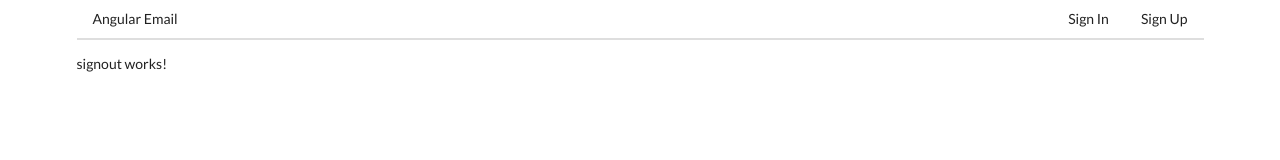
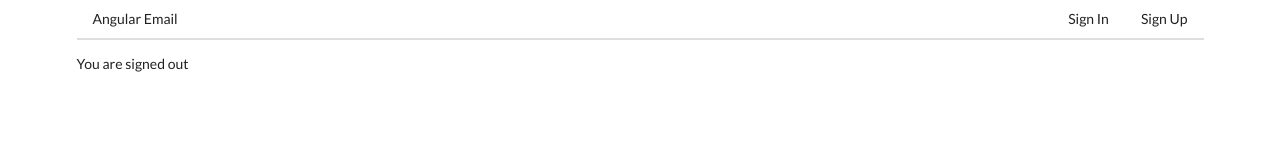
Before and after one commit to akgmage/email-client, an Angular app: page /signout in a window 1280 px wide. Shown: the top 160 px of the page. Built offline with nearby package versions, Linux system fonts and the light colour scheme; no server answers.

Commit message:
Use DI to get access to authService signout method

```diff
--- a/src/app/auth/signout/signout.component.html
+++ b/src/app/auth/signout/signout.component.html
@@ -1 +1 @@
-<p>signout works!</p>
+<p>You are signed out</p>
--- a/src/app/auth/signout/signout.component.ts
+++ b/src/app/auth/signout/signout.component.ts
@@ -1,5 +1,5 @@
 import { Component, OnInit } from '@angular/core';
-
+import { AuthService } from '../auth.service';
 @Component({
   selector: 'app-signout',
   templateUrl: './signout.component.html',
@@ -7,9 +7,12 @@ import { Component, OnInit } from '@angular/core';
 })
 export class SignoutComponent implements OnInit {
 
-  constructor() { }
+  constructor(private authService: AuthService) { }
 
   ngOnInit(): void {
+    this.authService.signout().subscribe(() => {
+
+    });
   }
 
 }
```
